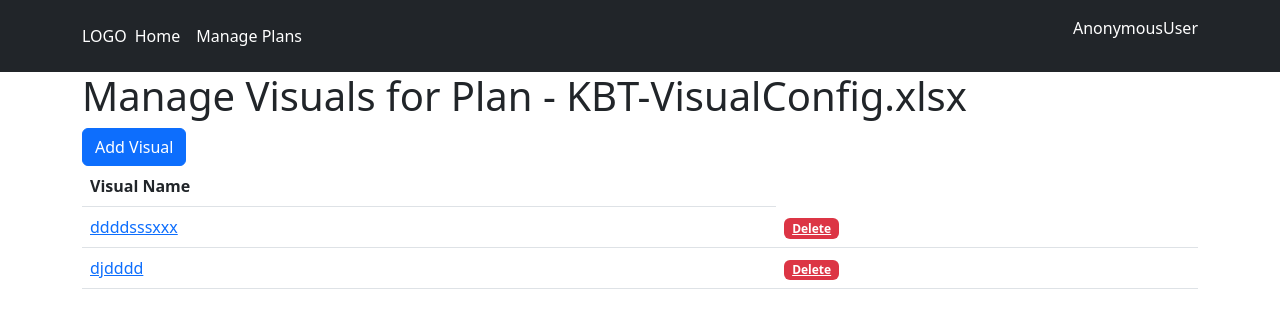
After one commit to sevire/plan_visualiser_proto_2020_10, a Django app: page /pv/manage-visuals/26/ in a window 1280 px wide. The commit adds this page. Shown: the top 328 px of the page. Run offline with Django 4.2, Linux system fonts and the light colour scheme; data comes from the database, SQL or seed files in the repository; both versions use the stored data as it was after the commit.

Commit message:
Secondary commit - various changes to add visualisation model and screens.
Will do all future changes via Jira tickets against branches.

```diff
--- a/plan_visualiser_django/models.py
+++ b/plan_visualiser_django/models.py
@@ -23,4 +23,58 @@ class Plan(models.Model):
         constraints = UniqueConstraint(fields=['user', 'original_file_name'], name="unique_filename_for_user")
 
     def __str__(self):
-        return f'{self.file}:{self.file_type}'
+        return f'{self.original_file_name}:{self.file_type}'
+
+
+class Color(models.Model):
+    name = models.CharField(max_length=100, unique=True, null=False, blank=False)
+    red = models.IntegerField(null=False, default=0)
+    green = models.IntegerField(null=False, default=0)
+    blue = models.IntegerField(null=False, default=0)
+    alpha = models.FloatField(null=False, default=0)
+
+    class Meta:
+        constraints = [
+            models.CheckConstraint(
+                check=models.Q(red__gte=0) & models.Q(red__lte=255),
+                name="Red component must be between 0 and 255 (inclusive)",
+            ),
+            models.CheckConstraint(
+                check=models.Q(green__gte=0) & models.Q(green__lte=255),
+                name="Green component must be between 0 and 255 (inclusive)",
+            ),
+            models.CheckConstraint(
+                check=models.Q(blue__gte=0) & models.Q(blue__lte=255),
+                name="Blue component must be between 0 and 255 (inclusive)",
+            ),
+            models.CheckConstraint(
+                check=models.Q(alpha__gte=0) & models.Q(alpha__lte=1),
+                name="Alpha value must be between 0 and 1",
+            ),
+        ]
+
+    def __str__(self):
+        return f"([{self.name}]-{self.red},{self.green},{self.blue},{self.alpha})"
+
+
+class Font(models.Model):
+    font_name = models.CharField(max_length=100)
+
+    def __str__(self):
+        return self.font_name
+
+
+class PlotableStyle(models.Model):
+    style_name = models.CharField(max_length=100)
+    fill_color = models.ForeignKey(Color, on_delete=models.PROTECT, related_name="plotablestyle_fill")
+    line_color = models.ForeignKey(Color, on_delete=models.PROTECT, related_name="plotablestyle_line")
+    line_thickness = models.IntegerField()
+    font = models.ForeignKey(Font, on_delete=models.PROTECT)
+
+
+class PlanVisual(models.Model):
+    plan = models.ForeignKey(Plan, on_delete=models.CASCADE, null=False)
+    name = models.CharField(max_length=100)
+    width = models.FloatField(default=30)
+    max_height = models.FloatField(default=20)
+    include_title = models.BooleanField(default=True)
--- a/plan_visualiser_django/urls.py
+++ b/plan_visualiser_django/urls.py
@@ -4,6 +4,10 @@ from plan_visualiser_django.views import delete_plan
 
 urlpatterns = [
     path("add-plan", views.add_plan),
+    path("add-visual/<int:plan_id>", views.add_visual),
+    path("edit-visual/<int:visual_id>", views.edit_visual),
     path("manage-plans", views.manage_plans, name="manage_plans"),
-    path("delete-plan/<int:pk>/", views.delete_plan, name='delete_plan')
+    path("delete-plan/<int:pk>/", views.delete_plan, name='delete_plan'),
+    path("delete-visual/<int:pk>/", views.delete_visual, name='delete_visual'),
+    path("manage-visuals/<int:plan_id>/", views.manage_visuals, name='manage_visuals')
 ]
--- a/plan_visualiser_django/views.py
+++ b/plan_visualiser_django/views.py
@@ -7,8 +7,8 @@ from django.shortcuts import render
 from django.urls import reverse
 
 from plan_visualiser_2020_10 import settings
-from plan_visualiser_django.forms import PlanForm
-from plan_visualiser_django.models import Plan
+from plan_visualiser_django.forms import PlanForm, VisualFormForAdd, VisualFormForEdit
+from plan_visualiser_django.models import Plan, PlanVisual
 from django.contrib import messages
 
 
@@ -45,7 +45,48 @@ def add_plan(request):
         return HttpResponseRedirect(reverse('manage_plans'))
     elif request.method == "GET":
         form = PlanForm()
-        return render(request=request, template_name="plan_visualiser_django/pv_add_record.html", context={'form': form})
+        return render(request=request, template_name="plan_visualiser_django/pv_add_plan.html", context={'form': form})
+    else:
+        raise Exception("Unrecognised METHOD {request['METHOD']}")
+
+
+def add_visual(request, plan_id):
+    if request.method == "POST":
+        visual_form = VisualFormForAdd(data=request.POST, files=request.FILES)
+        if visual_form.is_valid():
+            # Save fields from form but don't commit so can modify other fields before comitting.
+            visual_record = visual_form.save(commit=False)
+
+            # Add plan to record
+            plan = Plan.objects.get(id=plan_id)
+            visual_record.plan = plan
+
+            # Now can save the record
+            visual_record.save()
+            messages.success(request, "New visual for plan saved successfully")
+
+        return HttpResponseRedirect(reverse('manage_visuals', args=[plan_id]))
+    elif request.method == "GET":
+        form = VisualFormForAdd()
+        return render(request=request, template_name="plan_visualiser_django/pv_add_visual.html", context={'form': form})
+    else:
+        raise Exception("Unrecognised METHOD {request['METHOD']}")
+
+
+def edit_visual(request, visual_id):
+    instance = PlanVisual.objects.get(id=visual_id)
+    plan_id = instance.plan.id
+    if request.method == "POST":
+        visual_form = VisualFormForEdit(data=request.POST, files=request.FILES, instance=instance)
+        if visual_form.is_valid():
+            # Save fields from form but don't commit so can modify other fields before comitting.
+            visual_record = visual_form.save()
+            messages.success(request, "New visual for plan saved successfully")
+
+        return HttpResponseRedirect(reverse('manage_visuals', args=[plan_id]))
+    elif request.method == "GET":
+        form = VisualFormForEdit(instance=instance)
+        return render(request=request, template_name="plan_visualiser_django/pv_add_visual.html", context={'form': form})
     else:
         raise Exception("Unrecognised METHOD {request['METHOD']}")
 
@@ -81,3 +122,41 @@ def delete_plan(request, pk):
         messages.success(request, f"Record deleted for {plan_record.original_file_name}")
 
     return HttpResponseRedirect(reverse('manage_plans'))
+
+
+def delete_visual(request, pk):
+    visual_record = PlanVisual.objects.get(id=pk)
+    # We need to know which plan this visual was attached to so that we can return to the manage visuals page after
+    # deleting the visual.
+    plan_id = visual_record.plan.id
+
+    try:
+        visual_record.delete()
+    except Exception:
+        messages.error(request, f"Error deleting visual record {visual_record.name} for {visual_record.plan.original_file_name}")
+    else:
+        messages.success(request, f"Record deleted for {visual_record.name}")
+
+    return HttpResponseRedirect(reverse('manage_visuals', args=[plan_id]))
+
+
+def manage_visuals(request, plan_id):
+    """
+    View for managing the visuals associated with a given uploaded plan, for the current user.
+
+    :param request:
+    :param plan_id:
+    :return:
+    """
+    # ToDo decide what user validation is required here
+    # Get plan record for the plan whose visuals we are managing.
+    plan_record = Plan.objects.get(id=plan_id)
+
+    # Get all visuals associated with this plan
+    plan_visuals = plan_record.planvisual_set.all()
+
+    context = {
+        'plan': plan_record,
+        'visuals': plan_visuals
+    }
+    return render(request, "plan_visualiser_django/pv_manage_visuals.html", context)
--- a/templates/plan_visualiser_django/pv_base.html
+++ b/templates/plan_visualiser_django/pv_base.html
@@ -17,9 +17,8 @@
             <a href="/" class="d-flex align-items-center mb-2 mb-lg-0 text-white text-decoration-none">LOGO</a>
 
             <ul class="nav col-12 col-lg-auto me-lg-auto mb-2 justify-content-center mb-md-0">
-                <li><a href="#" class="nav-link px-2 text-white">Home</a></li>
-                <li><a href="#" class="nav-link px-2 text-white">Manage Plans</a></li>
-                <li><a href="#" class="nav-link px-2 text-white">Manage Visualisations</a></li>
+                <li><a href="/pv/manage-plans" class="nav-link px-2 text-white">Home</a></li>
+                <li><a href="/pv/manage-plans" class="nav-link px-2 text-white">Manage Plans</a></li>
             </ul>
 
             <div class="text-end">
@@ -29,7 +28,7 @@
     </div>
 </header>
 <div class="container">
-    <h1> {% block page_heading %} {% endblock %}</h1>
+    <h1>{% block page_heading %} {% endblock %}</h1>
 {% if messages %}
 {% for message in messages %}
 <div class="container-fluid p-0">
--- a/templates/plan_visualiser_django/pv_manage_plans.html
+++ b/templates/plan_visualiser_django/pv_manage_plans.html
@@ -16,9 +16,9 @@
     <tbody>
     {% for plan in plan_files %}
         <tr>
-            <td>{{ plan.original_file_name }}</td>
+            <td><a href="manage-visuals/{{ plan.id }}">{{ plan.original_file_name }}</a></td>
             <td>{{ plan.file_type }}</td>
-            <td><button type="button" class="btn btn-sm align-middle btn-danger" onclick="location.href='delete-plan/{{ plan.id }}'">Delete</button></td>
+            <td><a href="delete-plan/{{ plan.id }}" class="badge bg-danger" onclick="return confirm('Are you sure you want to delete this?')">Delete</a></td>
         </tr>
     {% endfor %}
     </tbody>
--- /dev/null
+++ b/templates/plan_visualiser_django/pv_manage_visuals.html
@@ -0,0 +1,24 @@
+{% extends "plan_visualiser_django/pv_base.html" %}
+
+{% block page_heading %}Manage Visuals for Plan - {{ plan.original_file_name }}{% endblock %}
+
+{% block main_content %}
+
+    <button type="button" class="btn btn-primary" onclick="location.href='/pv/add-visual/{{ plan.id }}'">Add Visual</button>
+    <table class="table">
+        <thead>
+            <tr>
+                <th>Visual Name</th>
+            </tr>
+        </thead>
+        <tbody>
+        {% for visual in visuals %}
+            <tr>
+                <td><a href="/pv/edit-visual/{{ visual.id }}">{{ visual.name }}</a></td>
+                <td><a href="/pv/delete-visual/{{ visual.id }}" class="badge bg-danger" onclick="return confirm('Are you sure you want to delete this visual?')">Delete</a></td>
+            </tr>
+        {% endfor %}
+        </tbody>
+    </table>
+
+{% endblock %}
```
Also changed, not shown: plan_visualiser_django/admin.py (+20 -1 lines), plan_visualiser_django/forms.py (+13 -1 lines), templates/plan_visualiser_django/pv_add_visual.html (added, +14 -0 lines), db.sqlite3, templates/plan_visualiser_django/pv_add_plan.html (renamed from templates/plan_visualiser_django/pv_add_record.html), 1 other file.
